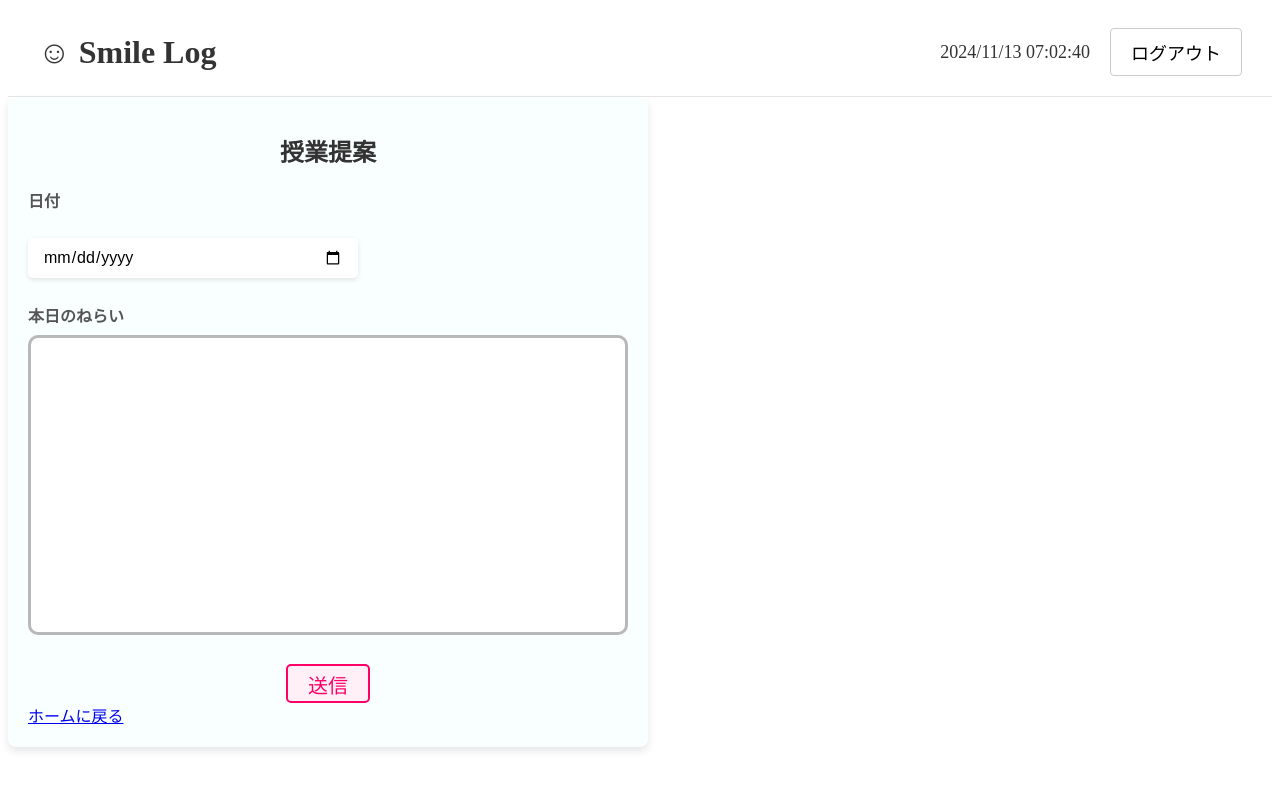
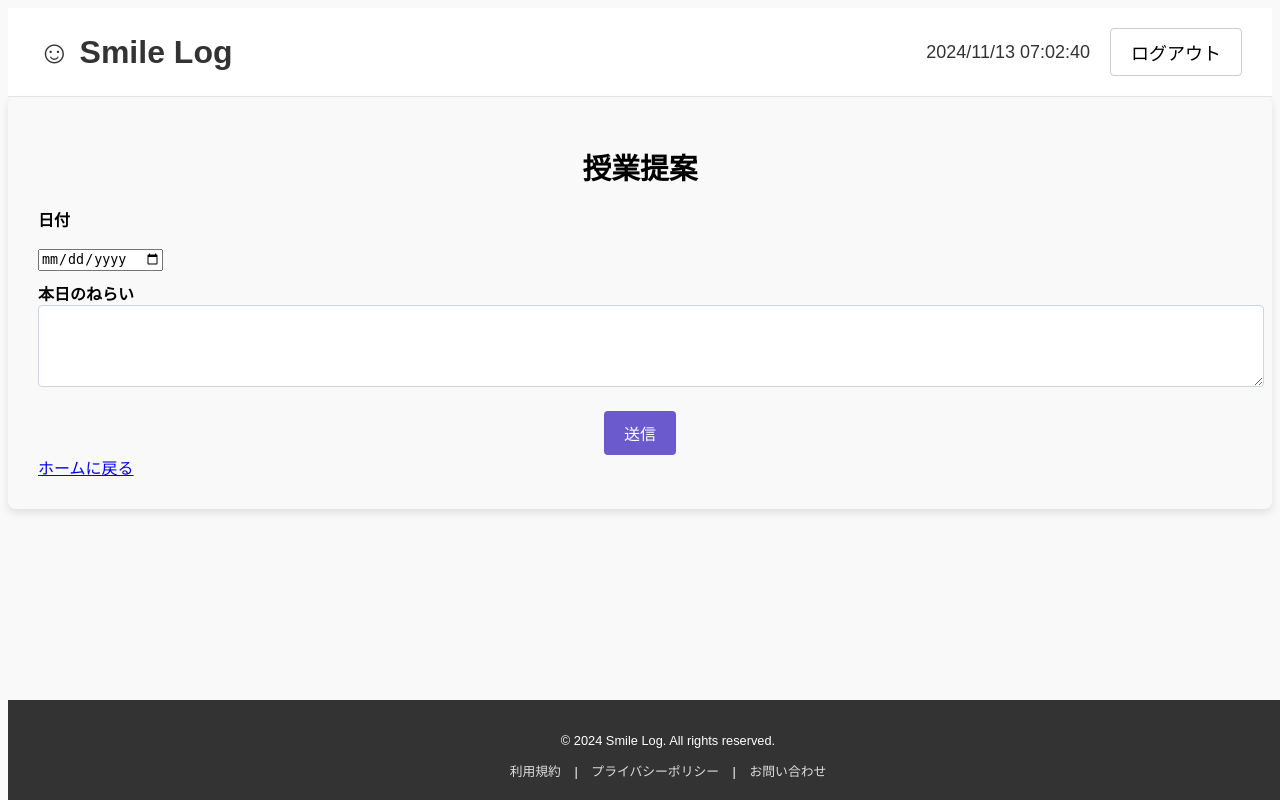
Before and after one commit to s1f102200659/log_app, a Django app: page /make_caliculm in a window 1280 px wide; the page is wider, and only the part inside the window is pictured. Run offline with Django 5.2, Linux system fonts and the light colour scheme.

```diff
--- a/log_app/static/log_app/css/caliculm.css
+++ b/log_app/static/log_app/css/caliculm.css
@@ -1,126 +1,97 @@
-/* make_caliculm.css */
-/* コンテナのスタイル */
+/* 背景とフォント設定 */
+body {
+    background-color: #f9f9f9;
+    font-family: Arial, sans-serif;
+}
+
+/* メインコンテンツのラッパー */
+.content-wrapper {
+    padding-top: 30px;
+    padding-bottom: 30px;
+}
+
+/* コンテナ設定 */
 .container {
-    max-width: 600px;
-    padding: 20px;
+    background-color: #f9f9f9;
+    padding: 30px;
     border-radius: 8px;
-    background-color: #F9FFFF;
     box-shadow: 0 4px 8px rgba(0, 0, 0, 0.1);
 }
-/* タイトルのスタイル */
-.container h1 {
+
+
+/* フォームの見出し */
+h1 {
+    font-size: 1.8em;
     text-align: center;
-    color: #333;
-    font-size: 24px;
+    font-weight: bold;
     margin-bottom: 20px;
 }
+
 /* ラベルのスタイル */
 label {
+    font-weight: bold;
+    margin-top: 10px;
     display: block;
-    margin-bottom: 8px;
-    font-weight: bold;
-    color: #555;
 }
 
+/* テキストエリアのスタイル */
 .textarea_content {
     width: 100%;
     padding: 10px;
-    margin-bottom: 25px; /* 間隔を広げるためにmargin-bottomを調整 */
-    border: 3px solid #b8b8b8;
-    border-radius: 10px;
-    box-sizing: border-box;
-    font-size: 16px;
-    background-color: #fff;
-    color: #333;
-    height: 300px;
-    resize: none;
-}
-/* 矢印リンクのスタイル */
-.arrow {
-    text-align: right; /* 矢印を右寄せ */
-    margin-bottom: 20px; /* 戻るボタンとの間にスペースを追加 */
-}
-.arrow a {
-    display: inline-block;
-    font-size: 24px;
-    color: #007BFF;
-    text-decoration: none;
-    transition: color 0.3s ease;
-    padding: 10px;
-}
-.arrow a:hover {
-    color: #0056B3;
-}
-/* 戻るリンクのスタイル */
-p {
-    text-align: right; /* 戻るリンクを右寄せ */
-    margin-right: 30px; /* 戻るボタンを少し左にずらす */
-}
-p a {
-    font-size: 16px;
-    color: #007BFF;
-    text-decoration: none;
-}
-p a:hover {
-    color: #0056B3;
-}
-/* フォーム全体のスタイル */
-form {
-    margin-top: 20px;
-}
-/* Button-style links */
-a[href*="create-student"],
-a[href*="edit-student"],
-a[href*="delete-student"],
-a[href*="home"] {
-    display: inline-block;
-    padding: 10px 15px;
-    margin: 10px;
-    background-color: #007BFF;
-    color: white;
-    border-radius: 5px;
-    text-align: center;
-}
-a[href*="create-student"]:hover,
-a[href*="edit-student"]:hover,
-a[href*="delete-student"]:hover,
-a[href*="home"]:hover {
-    background-color: #0056B3;
-}
-.date-input {
-    appearance: none; /* ブラウザデフォルトのスタイルを無効化 */
-    border: none;
-    padding: 10px 15px;
-    font-size: 16px;
-    font-family: Arial, sans-serif;
-    background-color: white;
-    border-radius: 5px;
-    transition: all 0.3s ease;
-    box-shadow: 0 2px 5px rgba(0, 0, 0, 0.1);
-    margin-bottom: 25px;
-    width: 50%;
+    border-radius: 4px;
+    border: 1px solid #ced4da;
+    margin-bottom: 20px;
+    font-size: 1em;
 }
 
-/* ホバー時の効果 */
-.date-input:hover {
-    background-color: #e0e0e0;
-}
-
-/* フォーカス時の効果 */
-.date-input:focus {
-    outline: none;
-    background-color: #fff;
-    box-shadow: 0 3px 8px rgba(0, 0, 0, 0.2);
+/* 送信ボタンのスタイル */
+.submit_button {
+    text-align: center;
 }
 
 .Button-style {
-    font-family: "Modak", cursive;
-    font-size: 20px;
-    display: inline-block;
-    padding: 0.2em 1em 0.1em;
-    color: #ff0066;
-    border: solid 2px #ff0066;
-    border-radius: 5px;
-    background-color: #fff0f8;
+    background-color: #6a5acd; /* ボタンの色 */
+    color: white;
+    padding: 10px 20px;
+    font-size: 1em;
+    border: none;
+    border-radius: 4px;
     cursor: pointer;
-  }
+    transition: background-color 0.3s ease;
+}
+
+.Button-style:hover {
+    background-color: #5942a8; /* ホバー時の色 */
+}
+
+/* ホームに戻るボタン */
+.return-button {
+    background-color: #6a5acd;
+    border: none;
+}
+
+button:hover {
+    transform: translateY(-5px);
+}
+footer {
+    position: absolute;
+    bottom: 0;
+    width: 100%;
+    background-color: #333;
+    color: white;
+    text-align: center;
+    font-size: 0.8em;
+    padding: 20px;
+}
+footer a {
+    color: #ddd;
+    margin: 0 10px;
+    text-decoration: none;
+}
+footer a:hover {
+    text-decoration: underline;
+}
+.textarea_content::placeholder {
+    color: #a9a9a9; /* 任意の色コードに変更可能 */
+    opacity: 1; /* 必要に応じて透明度を調整 */
+}
--- a/log_app/templates/log_app/make_caliculm.html
+++ b/log_app/templates/log_app/make_caliculm.html
@@ -34,6 +34,10 @@
 <div style="background-color: rgb(255, 238, 240); padding-left: 0; padding-right: 0;" class="col-2"></div>
 </div>
 </div>
+<footer>
+  <p>© 2024 Smile Log. All rights reserved.</p>
+  <a href="#">利用規約</a> | <a href="#">プライバシーポリシー</a> | <a href="#">お問い合わせ</a>
+</footer>
 </body>
 
 </html>
--- a/log_app/views.py
+++ b/log_app/views.py
@@ -130,7 +130,7 @@ def check_sharesheet(request):
             # OpenWeatherMapのAPIエンドポイント
             url = "https://api.openweathermap.org/data/2.5/forecast"
             # 有効なAPIキーをここに入れてください
-            api_key = "88024955f764f1628b85fc6e7177425d"
+            api_key = "4qZpEli0PNog73ZGvajOINISgkuq9v1UNlLqxgHTyMALxdvMrFxhYTRzaTS0zCP402MhUjo42OvJLj9XrBxivKgS"
             # パラメータの設定
             params = {
                 "APPID": api_key,
```
Also changed, not shown: log_app/templates/log_app/admin_dashboard.html (+35 -9 lines).
